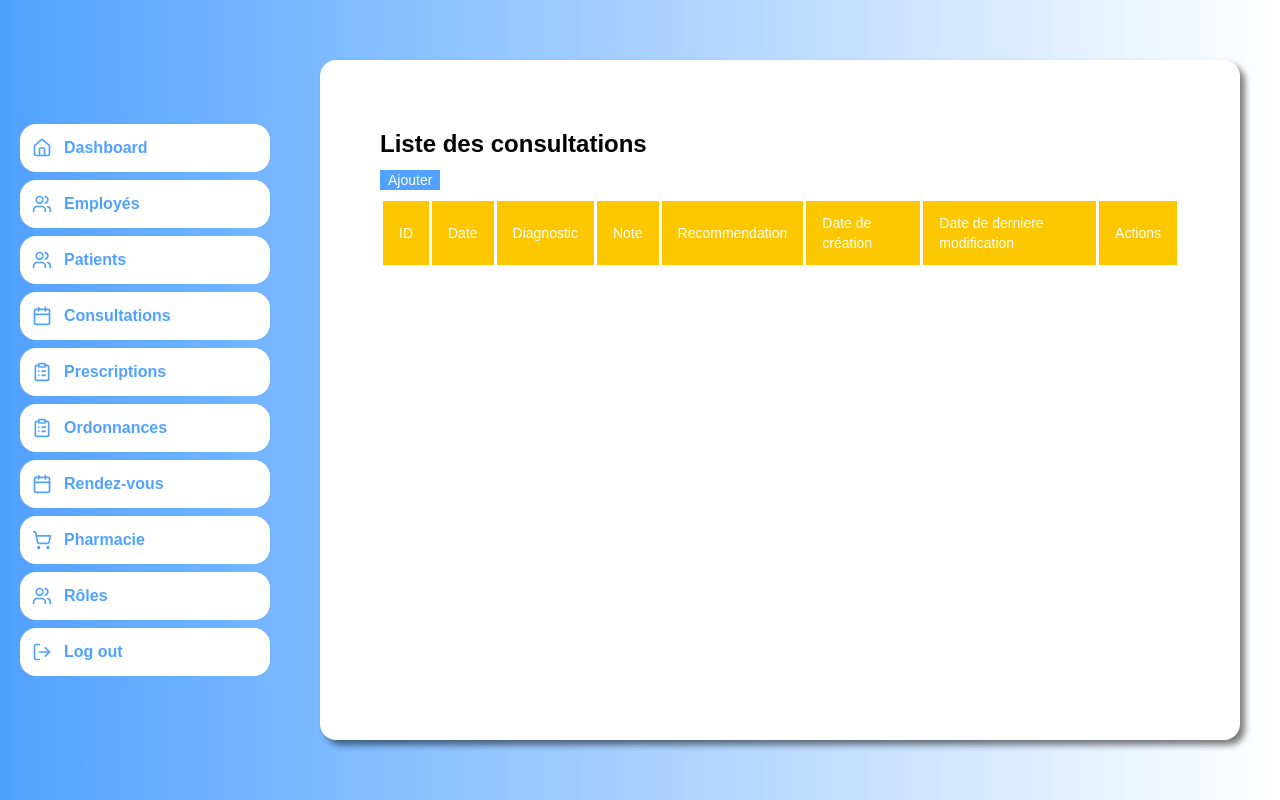
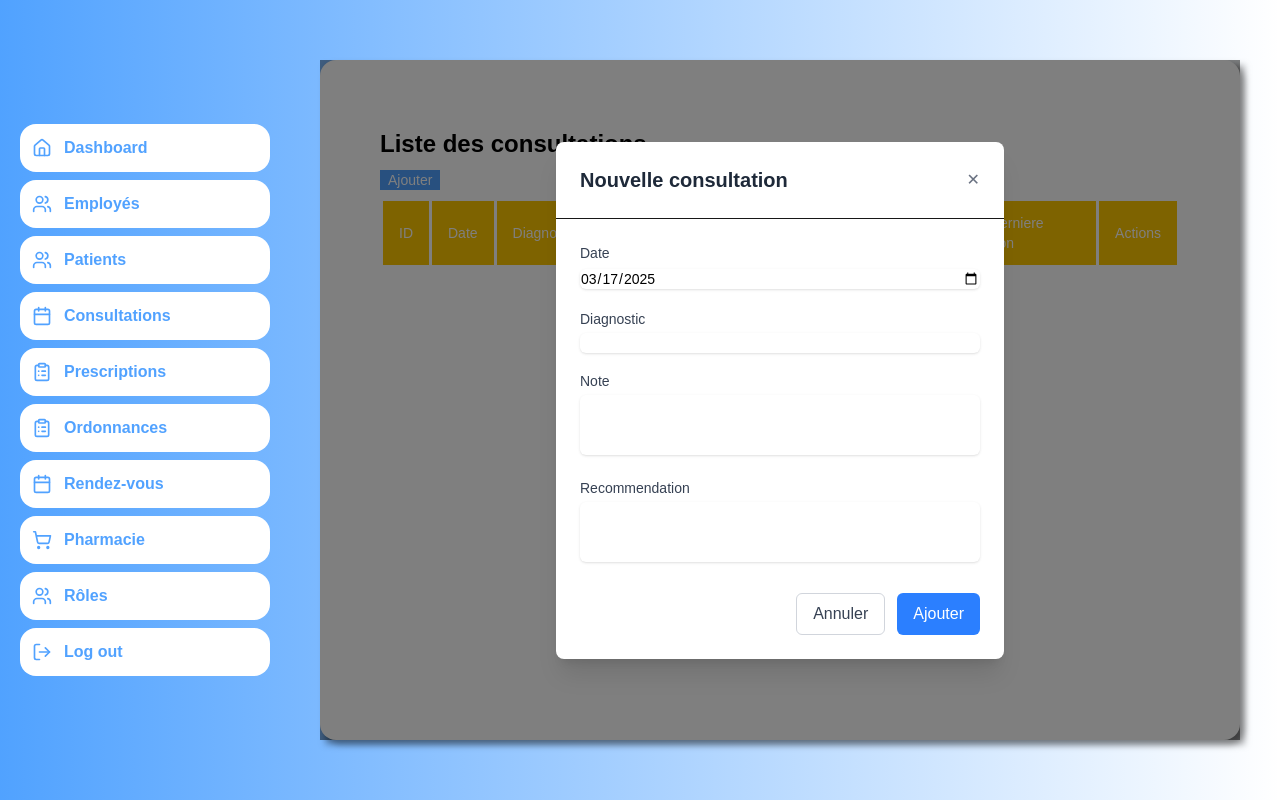
Before and after one commit to moundjis/MediSoft-Pil, a Next.js app in the folder client/: page /consultations in a window 1280 px wide. Both pictures are taken after a click on the button "Ajouter". Built offline with nearby package versions, Linux system fonts and the light colour scheme.

Commit message:
bouton ajouter/consultations

```diff
--- /dev/null
+++ b/client/components/Consultations/AjouterBtn.jsx
@@ -0,0 +1,129 @@
+"use client";
+import React, { useState } from "react";
+
+export default function AjouterBtn({ onClose }) {
+  const [newConsultation, setNewConsultation] = useState({
+    date: new Date().toISOString().split("T")[0],
+    diagnostic: "",
+    note: "",
+    recommendation: "",
+  });
+
+  const handleInputChange = (e) => {
+    const { name, value } = e.target;
+    setNewConsultation((prev) => ({
+      ...prev,
+      [name]: value,
+    }));
+  };
+
+  const handleSubmit = (e) => {
+    e.preventDefault();
+
+    console.log("Nouvelle consultation:", newConsultation);
+    onClose();
+  };
+
+  return (
+    <div className="fixed inset-0 bg-black/50 flex items-center justify-center p-4">
+      <div className="bg-white rounded-lg shadow-xl max-w-md w-full">
+        <div className="flex justify-between items-center p-6 border-b">
+          <h2 className="text-xl font-semibold text-gray-800">
+            Nouvelle consultation
+          </h2>
+          <button
+            onClick={onClose}
+            className="text-gray-500 hover:text-gray-700"
+          >
+            ✕
+          </button>
+        </div>
+        <form onSubmit={handleSubmit} className="p-6">
+          <div className="space-y-4">
+            <div>
+              <label
+                htmlFor="date"
+                className="block text-sm font-medium text-gray-700 mb-1"
+              >
+                Date
+              </label>
+              <input
+                type="date"
+                id="date"
+                name="date"
+                value={newConsultation.date}
+                onChange={handleInputChange}
+                className="w-full rounded-md border-gray-500 shadow-sm text-sm text-black focus:outline-none"
+                required
+              />
+            </div>
+            <div>
+              <label
+                htmlFor="diagnostic"
+                className="text-sm font-medium mb-1 text-gray-700"
+              >
+                Diagnostic
+              </label>
+              <input
+                type="text"
+                id="diagnostic"
+                name="diagnostic"
+                value={newConsultation.diagnostic}
+                onChange={handleInputChange}
+                className="w-full rounded-md shadow-sm text-sm text-black border-gray-500 focus:outline-none"
+                required
+              />
+            </div>
+            <div>
+              <label
+                htmlFor="note"
+                className="block text-sm font-medium text-gray-700 mb-1"
+              >
+                Note
+              </label>
+              <textarea
+                id="note"
+                name="note"
+                value={newConsultation.note}
+                onChange={handleInputChange}
+                rows="3"
+                className="w-full rounded-md border-gray-500 text-black text-sm shadow-sm focus:outline-none resize-none"
+              />
+            </div>
+            <div>
+              <label
+                htmlFor="recommendation"
+                className="block text-sm font-medium text-gray-700 mb-1"
+              >
+                Recommendation
+              </label>
+              <textarea
+                id="recommendation"
+                name="recommendation"
+                value={newConsultation.recommendation}
+                onChange={handleInputChange}
+                rows="3"
+                className="w-full rounded-md border-gray-500 shadow-sm focus:outline-none text-black text-sm resize-none"
+              />
+            </div>
+          </div>
+          <div className="mt-6 flex justify-end space-x-3">
+            <button
+              type="button"
+              onClick={onClose}
+              className="px-4 py-2 border border-gray-300 rounded-md text-gray-700 hover:bg-gray-50"
+            >
+              Annuler
+            </button>
+            <button
+              type="submit"
+              className="px-4 py-2 bg-blue-500 text-white rounded-md hover:bg-blue-600"
+            >
+              Ajouter
+            </button>
+          </div>
+        </form>
+      </div>
+    </div>
+  );
+}
--- a/client/components/Consultations/Consultations.jsx
+++ b/client/components/Consultations/Consultations.jsx
@@ -1,12 +1,22 @@
+"use client";
+import React from "react";
+import { useState } from "react";
+
 import consultations from "@/public/data/consultations";
+import AjouterBtn from "@/components/Consultations/AjouterBtn";
 
 export default function Consultations() {
+  const [showAjouterBtn, setAjouterBtn] = useState(false);
+
   return (
     <div className="h-[85vh] w-[90vw] bg-white rounded-2xl drop-shadow-[5px_5px_3px_rgba(0,0,0,0.5)] p-15 mr-10">
       <h1 className="font-bold text-2xl text-black py-2">
         Liste des consultations
       </h1>
-      <button className="text-white text-sm bg-blue-400 px-2 mb-2 hover:cursor-pointer hover:bg-blue-600">
+      <button
+        className="text-white text-sm bg-blue-400 px-2 mb-2 hover:cursor-pointer hover:bg-blue-600"
+        onClick={() => setAjouterBtn(true)}
+      >
         Ajouter
       </button>
       <table className="w-full">
@@ -23,6 +33,7 @@
           </tr>
         </thead>
       </table>
+      {showAjouterBtn && <AjouterBtn onClose={() => setAjouterBtn(false)} />}
     </div>
   );
 }
```
